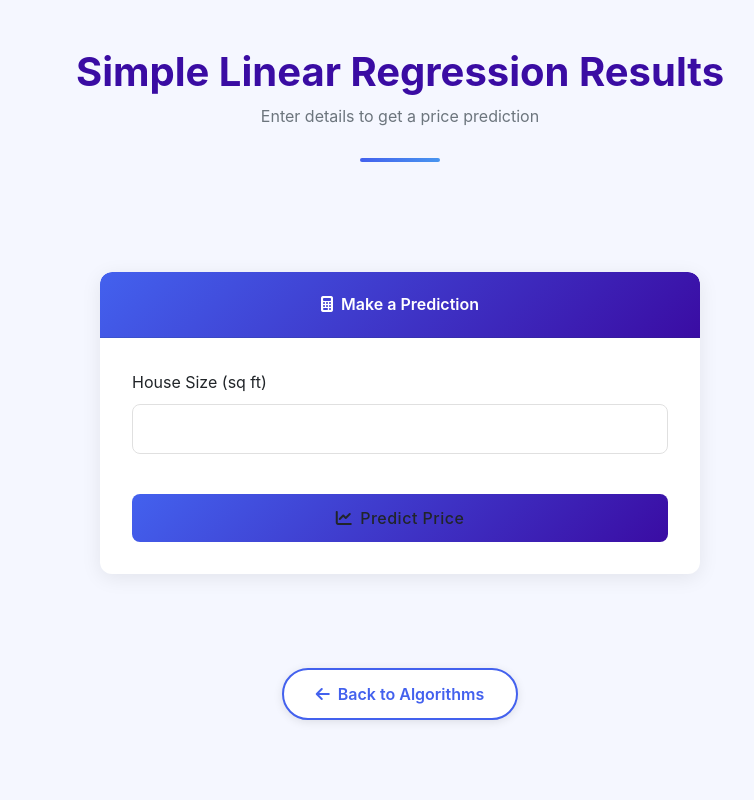
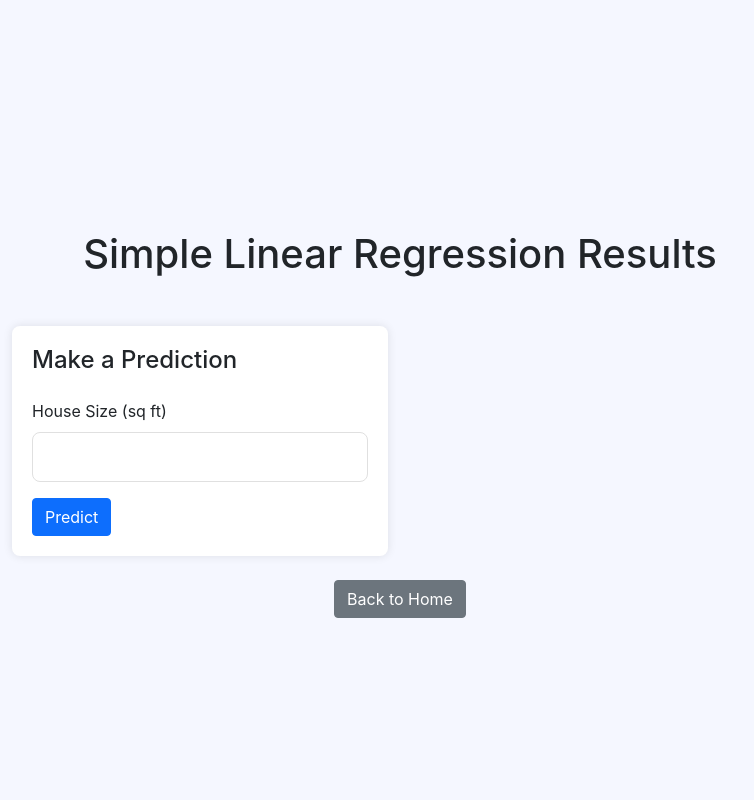
Before and after one commit to joiceantony27/ml_project, a Flask app: page /slr in a window 1280 px wide. Shown: the whole page, without its empty margins (240-994 px from the left). Run offline with Flask 3, Linux system fonts and the light colour scheme.

Commit message:
second commit

```diff
--- a/app.py
+++ b/app.py
@@ -30,8 +30,11 @@ def simple_linear_regression():
 
     prediction = None
     if request.method == 'POST':
-        house_size = float(request.form['house_size'])
-        prediction = model.predict([[house_size]])[0]
+        try:
+            house_size = float(request.form['house_size'])
+            prediction = model.predict([[house_size]])[0]
+        except Exception as e:
+            prediction = "Error: Please enter valid input"
 
     return render_template('result.html',
                          algorithm='Simple Linear Regression',
@@ -53,15 +56,18 @@ def multiple_linear_regression():
 
     prediction = None
     if request.method == 'POST':
-        input_data = {
-            'house_size': float(request.form['house_size']),
-            'bedrooms': int(request.form['bedrooms']),
-            'bathrooms': int(request.form['bathrooms']),
-            'age': int(request.form['age']),
-            'location_score': int(request.form['location_score']),
-            'garage_size': int(request.form['garage_size'])
-        }
-        prediction = model.predict([list(input_data.values())])[0]
+        try:
+            input_data = {
+                'house_size': float(request.form['house_size']),
+                'bedrooms': int(request.form['bedrooms']),
+                'bathrooms': int(request.form['bathrooms']),
+                'age': int(request.form['age']),
+                'location_score': int(request.form['location_score']),
+                'garage_size': int(request.form['garage_size'])
+            }
+            prediction = model.predict([list(input_data.values())])[0]
+        except Exception as e:
+            prediction = "Error: Please enter valid input"
 
     return render_template('result.html',
                          algorithm='Multiple Linear Regression',
@@ -95,9 +101,12 @@ def polynomial_regression():
 
     prediction = None
     if request.method == 'POST':
-        house_size = float(request.form['house_size'])
-        house_size_poly = poly_features.transform([[house_size]])
-        prediction = model.predict(house_size_poly)[0]
+        try:
+            house_size = float(request.form['house_size'])
+            house_size_poly = poly_features.transform([[house_size]])
+            prediction = model.predict(house_size_poly)[0]
+        except Exception as e:
+            prediction = "Error: Please enter valid input"
 
     return render_template('result.html',
                          algorithm='Polynomial Regression',
@@ -121,16 +130,19 @@ def logistic_regression():
 
     prediction = None
     if request.method == 'POST':
-        input_data = {
-            'house_size': float(request.form['house_size']),
-            'bedrooms': int(request.form['bedrooms']),
-            'bathrooms': int(request.form['bathrooms']),
-            'age': int(request.form['age']),
-            'location_score': int(request.form['location_score']),
-            'garage_size': int(request.form['garage_size'])
-        }
-        prediction = model.predict([list(input_data.values())])[0]
-        prediction = "High Price" if prediction == 1 else "Low Price"
+        try:
+            input_data = {
+                'house_size': float(request.form['house_size']),
+                'bedrooms': int(request.form['bedrooms']),
+                'bathrooms': int(request.form['bathrooms']),
+                'age': int(request.form['age']),
+                'location_score': int(request.form['location_score']),
+                'garage_size': int(request.form['garage_size'])
+            }
+            prediction = model.predict([list(input_data.values())])[0]
+            prediction = "High Price" if prediction == 1 else "Low Price"
+        except Exception as e:
+            prediction = "Error: Please enter valid input"
 
     return render_template('result.html',
                          algorithm='Logistic Regression',
@@ -161,16 +173,19 @@ def knn():
 
     prediction = None
     if request.method == 'POST':
-        input_data = {
-            'house_size': float(request.form['house_size']),
-            'bedrooms': int(request.form['bedrooms']),
-            'bathrooms': int(request.form['bathrooms']),
-            'age': int(request.form['age']),
-            'location_score': int(request.form['location_score']),
-            'garage_size': int(request.form['garage_size'])
-        }
-        prediction = model.predict([list(input_data.values())])[0]
-        prediction = "High Price" if prediction == 1 else "Low Price"
+        try:
+            input_data = {
+                'house_size': float(request.form['house_size']),
+                'bedrooms': int(request.form['bedrooms']),
+                'bathrooms': int(request.form['bathrooms']),
+                'age': int(request.form['age']),
+                'location_score': int(request.form['location_score']),
+                'garage_size': int(request.form['garage_size'])
+            }
+            prediction = model.predict([list(input_data.values())])[0]
+            prediction = "High Price" if prediction == 1 else "Low Price"
+        except Exception as e:
+            prediction = "Error: Please enter valid input"
 
     return render_template('result.html',
                          algorithm='K-Nearest Neighbors',
--- a/templates/result.html
+++ b/templates/result.html
@@ -164,40 +164,79 @@
                 padding: 20px;
             }
         }
+
+        .prediction-box {
+            background-color: #f8f9fa;
+            border-radius: 8px;
+            padding: 20px;
+            margin: 20px 0;
+        }
+        .input-form {
+            background-color: #ffffff;
+            border-radius: 8px;
+            padding: 20px;
+            box-shadow: 0 0 10px rgba(0,0,0,0.1);
+        }
+        .accuracy-box {
+            background-color: #e9ecef;
+            border-radius: 8px;
+            padding: 20px;
+            margin: 20px 0;
+        }
+        .error-message {
+            color: #dc3545;
+            padding: 10px;
+            border-radius: 4px;
+            background-color: #f8d7da;
+            margin: 10px 0;
+        }
     </style>
 </head>
 <body>
-    <div class="container py-5">
-        <div class="page-header">
-            <h1>{{ algorithm }} Results</h1>
-            <p class="text-muted">Enter details to get a price prediction</p>
-        </div>
+    <div class="container mt-5">
+        <h1 class="text-center mb-5">{{ algorithm }} Results</h1>
 
-        <div class="prediction-container">
-            <div class="card-panel">
-                <div class="card-header">
-                    <i class="fas fa-calculator me-2"></i>Make a Prediction
-                </div>
-                <div class="card-body">
-                    <form method="POST">
+        <div class="row">
+            <div class="col-md-6">
+                <div class="input-form">
+                    <h4 class="mb-4">Make a Prediction</h4>
+                    <form method="POST" action="{{ request.path }}">
                         {% for field_name, field_label in input_fields.items() %}
-                        <div class="mb-4">
-                            <label for="{{ field_name }}" class="form-label fw-medium">{{ field_label }}</label>
+                        <div class="mb-3">
+                            <label for="{{ field_name }}" class="form-label">{{ field_label }}</label>
                             <input type="number" class="form-control" id="{{ field_name }}" name="{{ field_name }}" required>
                         </div>
                         {% endfor %}
-                        <button type="submit" class="btn btn-predict">
-                            <i class="fas fa-chart-line me-2"></i>Predict Price
-                        </button>
+                        <button type="submit" class="btn btn-primary">Predict</button>
                     </form>
                 </div>
             </div>
+            <div class="col-md-6">
+                {% if prediction is not none %}
+                    {% if prediction is string and "Error" in prediction %}
+                        <div class="error-message">
+                            {{ prediction }}
+                        </div>
+                    {% else %}
+                        <div class="prediction-box">
+                            <h4 class="mb-3">Prediction Result</h4>
+                            {% if algorithm in ['Logistic Regression', 'K-Nearest Neighbors'] %}
+                                <p class="lead">Predicted Price Category: <strong>{{ prediction }}</strong></p>
+                            {% else %}
+                                <p class="lead">Predicted Price: <strong>${{ "%.2f"|format(prediction) }}</strong></p>
+                            {% endif %}
+                        </div>
+                        <div class="accuracy-box">
+                            <h4 class="mb-3">Model Accuracy</h4>
+                            <p class="lead">The accuracy of the model is: <strong>{{ "%.4f"|format(accuracy) }}</strong></p>
+                        </div>
+                    {% endif %}
+                {% endif %}
+            </div>
         </div>
 
-        <div class="back-btn-container">
-            <a href="/" class="btn btn-back">
-                <i class="fas fa-arrow-left"></i> Back to Algorithms
-            </a>
+        <div class="text-center mt-4">
+            <a href="/" class="btn btn-secondary">Back to Home</a>
         </div>
     </div>
     <script src="https://cdn.jsdelivr.net/npm/bootstrap@5.1.3/dist/js/bootstrap.bundle.min.js"></script>
```
